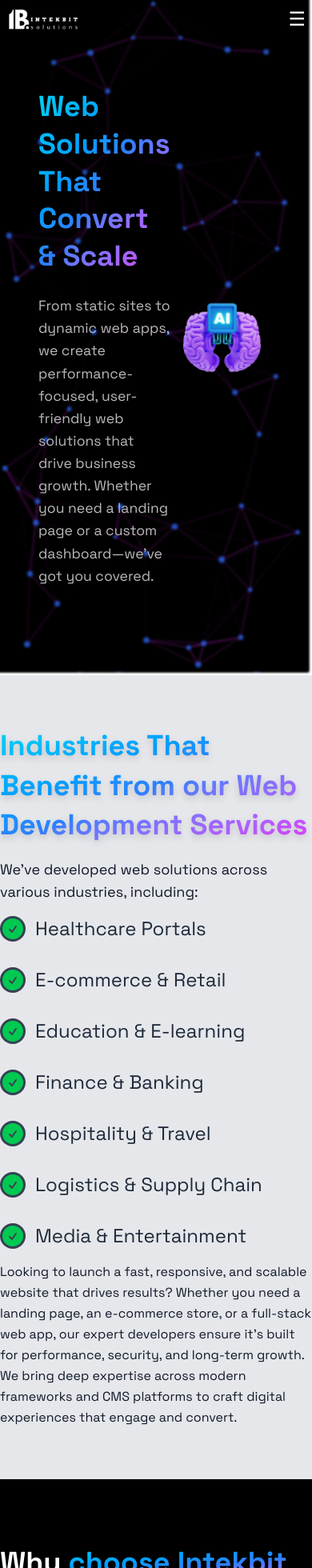
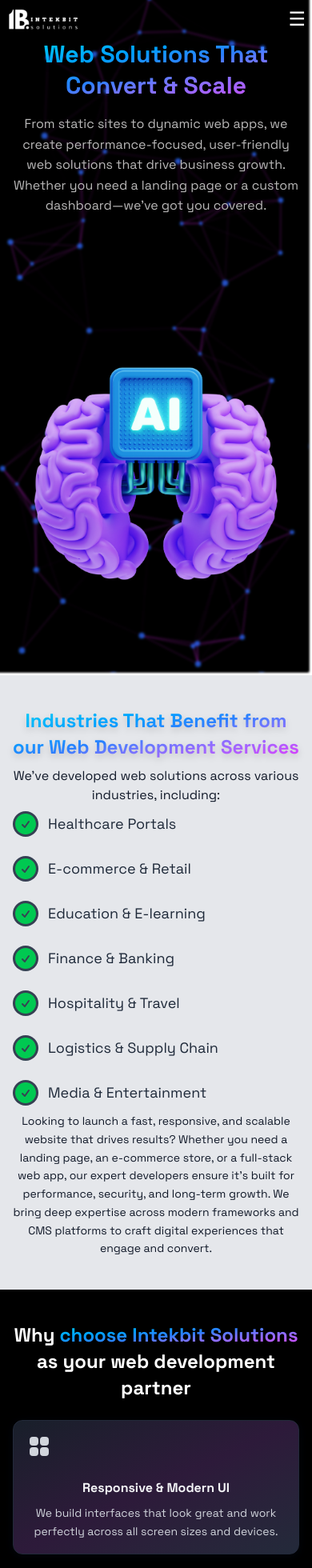
Before and after one commit to sushilkantaria/intekbit, a React (Vite) app: page /web-development in a window 390 px wide. Shown: the top 1960 px of the page at 80% size. Built offline with nearby package versions, Linux system fonts and the light colour scheme.

Commit message:
add changes

```diff
--- a/src/components/ServiceTabs.jsx
+++ b/src/components/ServiceTabs.jsx
@@ -25,10 +25,14 @@ const ServiceTabs = ({ servicesData }) => {
     contactCtaDescription,
   } = servicesData;
   return (
-    <div>
+    <div className="overflow-x-hidden">
       {/* HERO SECTION */}
       <ParticleBackground />
-      <section className="min-h-screen max-w-7xl mx-auto px-12 flex items-center justify-between relative overflow-hidden" data-aos="fade-down" data-aos-duration="1000">
+      <section
+        className="min-h-screen max-w-7xl mx-auto px-4 md:px-8 lg:px-12 py-12 flex flex-col md:flex-row items-center justify-between relative overflow-hidden gap-8 md:gap-0"
+        data-aos="fade-down"
+        data-aos-duration="1000"
+      >
         {/* Video background if heroImage is mp4 */}
         {heroImage && heroImage.endsWith('.mp4') && (
           <video
@@ -40,73 +44,88 @@ const ServiceTabs = ({ servicesData }) => {
             className="absolute inset-0 w-full h-full object-cover z-0"
           />
         )}
-        <div className="flex-1 max-w-3xl relative z-10">
-          <h1 className="text-4xl bg-gradient-to-br from-cyan-400 via-blue-500 to-fuchsia-500 bg-clip-text text-transparent drop-shadow-lg font-bold leading-[1.3] mb-6">
+        <div className="flex-1 max-w-3xl relative z-10 text-center md:text-left">
+          <h1 className="text-3xl md:text-4xl bg-gradient-to-br from-cyan-400 via-blue-500 to-fuchsia-500 bg-clip-text text-transparent drop-shadow-lg font-bold leading-[1.3] mb-4 md:mb-6">
             {heroTitle}
           </h1>
-          <p className="text-[#BBBABA] text-[1.1rem] leading-[1.6] text-left">
+          <p className="text-[#BBBABA] text-base md:text-[1.1rem] leading-[1.6] text-center md:text-left">
             {heroDescription}
           </p>
         </div>
         {/* Only show image if not mp4 */}
         {heroImage && !heroImage.endsWith('.mp4') && (
-          <div className="flex-1 flex justify-center p-4 max-w-md relative z-10">
+          <div className="flex-1 flex justify-center items-center p-2 md:p-4 w-full max-w-xs md:max-w-md relative z-10 mx-auto md:mx-0">
             <img
               src={heroImage}
               alt="Service Visual"
-              className="max-w-full h-auto object-contain"
+              className="w-full h-auto object-contain rounded-xl shadow-lg"
             />
           </div>
         )}
       </section>
       <div className="bg-gray-200">
         {/* INDUSTRIES SECTION */}
-        <section className="max-w-6xl mx-auto py-16 text-gray-800" data-aos="fade-up" data-aos-duration="1000">
-          <h1 className="text-4xl bg-gradient-to-br from-cyan-400 via-blue-500 to-fuchsia-500 bg-clip-text text-transparent drop-shadow-lg font-semibold mb-4 leading-snug">
+        <section
+          className="max-w-6xl mx-auto py-10 md:py-16 text-gray-800 px-4 md:px-8"
+          data-aos="fade-up"
+          data-aos-duration="1000"
+        >
+          <h1 className="text-2xl md:text-4xl bg-gradient-to-br from-cyan-400 via-blue-500 to-fuchsia-500 bg-clip-text text-transparent drop-shadow-lg font-semibold mb-2 md:mb-4 leading-snug text-center md:text-left">
             {industriesTitle}
           </h1>
-          <p className="text-gray-900 mb-4 text-lg">{industriesDescription}</p>
-          <ul className="space-y-8">
+          <p className="text-gray-900 mb-2 md:mb-4 text-base md:text-lg text-center md:text-left">
+            {industriesDescription}
+          </p>
+          <ul className="space-y-6 md:space-y-8">
             {industries &&
               industries.map((item, index) => (
-                <li key={index} className="flex items-center text-2xl" data-aos="zoom-in" data-aos-delay={100 * index}>
+                <li
+                  key={index}
+                  className="flex items-center text-lg md:text-2xl"
+                  data-aos="zoom-in"
+                  data-aos-delay={100 * index}
+                >
                   <HiCheckCircle className="w-8 h-8 mr-3 rounded-full bg-gray-700 text-green-500" />
                   {item}
                 </li>
               ))}
           </ul>
-          <p className="mt-4 text-gray-900 text-base leading-relaxed">
+          <p className="mt-2 md:mt-4 text-gray-900 text-sm md:text-base leading-relaxed text-center md:text-left">
             {contactCtaDescription}
           </p>
         </section>
       </div>
       {/* WHY US SECTION */}
-      <div className='bg-black'>
-        <section className="max-w-6xl mx-auto py-20 text-white" data-aos="fade-right" data-aos-duration="1000">
-          <h2 className="text-4xl font-semibold mb-10 leading-snug">
+      <div className="bg-black">
+        <section
+          className="max-w-6xl mx-auto py-10 md:py-20 text-white px-4 md:px-8"
+          data-aos="fade-right"
+          data-aos-duration="1000"
+        >
+          <h2 className="text-2xl md:text-4xl font-semibold mb-6 md:mb-10 leading-snug text-center md:text-left">
             Why{' '}
             <span className="bg-gradient-to-br from-cyan-400 via-blue-500 to-fuchsia-500 bg-clip-text text-transparent drop-shadow-lg">
               choose Intekbit Solutions
             </span>{' '}
             as your web development partner
           </h2>
-          <div className="flex flex-col gap-8">
+          <div className="flex flex-col gap-6 md:gap-8">
             {reasons &&
               reasons.map((item, index) => (
                 <div
-                  className="flex items-start gap-6 rounded-xl px-8 py-6 bg-gradient-to-br from-[#181F2A] to-[#232A3A] via-[#2D1A3A] border border-[#232A3A] shadow-[0_2px_12px_0_rgba(30,58,138,0.10)] transition-transform duration-300 hover:scale-[1.01]"
+                  className="flex flex-col md:flex-row items-start gap-4 md:gap-6 rounded-xl px-4 md:px-8 py-4 md:py-6 bg-gradient-to-br from-[#181F2A] to-[#232A3A] via-[#2D1A3A] border border-[#232A3A] shadow-[0_2px_12px_0_rgba(30,58,138,0.10)] transition-transform duration-300 hover:scale-[1.01]"
                   key={index}
                   data-aos="zoom-in"
                   data-aos-delay={100 * index}
                 >
-                  <div className="my-auto mr-4">
-                    <HiSquares2X2 className="w-10 h-10 text-gray-300" />
+                  <div className="my-auto mb-2 md:mb-0 md:mr-4 flex justify-center md:justify-start">
+                    <HiSquares2X2 className="w-8 md:w-10 h-8 md:h-10 text-gray-300" />
                   </div>
                   <div>
-                    <h3 className="text-lg font-semibold mb-3 text-gray-100">
+                    <h3 className="text-base md:text-lg font-semibold mb-2 md:mb-3 text-gray-100 text-center md:text-left">
                       {item.title}
                     </h3>
-                    <p className="text-gray-300 text-base leading-relaxed">
+                    <p className="text-gray-300 text-sm md:text-base leading-relaxed text-center md:text-left">
                       {item.desc}
                     </p>
                   </div>
@@ -114,35 +133,39 @@ const ServiceTabs = ({ servicesData }) => {
               ))}
           </div>
           <button
-            className="mt-12 px-8 py-3 shadow-[0_2px_12px_0_rgba(30,58,138,0.18),0_1px_8px_0_rgba(136,19,55,0.13),0_1px_6px_0_rgba(202,138,4,0.10),0_1px_4px_0_rgba(6,78,59,0.10),inset_0_2px_16px_0_rgba(255,255,255,0.13),inset_0_0_12px_2px_rgba(255,255,255,0.10),inset_0_0_0_1px_rgba(255,255,255,0.07)] backdrop-blur-lg backdrop-saturate-150 text-white text-base rounded-3xl hover:bg-red-600 transition-colors duration-300"
+            className="mt-8 md:mt-12 px-6 md:px-8 py-2 md:py-3 shadow-[0_2px_12px_0_rgba(30,58,138,0.18),0_1px_8px_0_rgba(136,19,55,0.13),0_1px_6px_0_rgba(202,138,4,0.10),0_1px_4px_0_rgba(6,78,59,0.10),inset_0_2px_16px_0_rgba(255,255,255,0.13),inset_0_0_12px_2px_rgba(255,255,255,0.10),inset_0_0_0_1px_rgba(255,255,255,0.07)] backdrop-blur-lg backdrop-saturate-150 text-white text-sm md:text-base rounded-3xl hover:bg-red-600 transition-colors duration-300"
             onClick={() => navigate('/contact')}
           >
             {contactCtaText}
           </button>
         </section>
         {/* TECH STACK SECTION */}
-        <section className="text-white max-w-7xl mx-auto py-4" data-aos="fade-left" data-aos-duration="1000">
-          <h2 className="text-4xl bg-gradient-to-br from-cyan-400 via-blue-500 to-fuchsia-500 bg-clip-text text-transparent drop-shadow-lg font-semibold mb-4 text-center">
+        <section
+          className="text-white max-w-7xl mx-auto py-4 px-4 md:px-8"
+          data-aos="fade-left"
+          data-aos-duration="1000"
+        >
+          <h2 className="text-2xl md:text-4xl bg-gradient-to-br from-cyan-400 via-blue-500 to-fuchsia-500 bg-clip-text text-transparent drop-shadow-lg font-semibold mb-2 md:mb-4 text-center">
             {techStackTitle}
           </h2>
-          <p className="mb-5 text-gray-400 text-base leading-relaxed text-center">
+          <p className="mb-3 md:mb-5 text-gray-400 text-sm md:text-base leading-relaxed text-center">
             {techStackDescription}
           </p>
-          <div className="grid grid-cols-3 gap-12 max-w-3xl mx-auto justify-items-center mt-4">
+          <div className="grid grid-cols-2 sm:grid-cols-3 gap-6 md:gap-12 max-w-3xl mx-auto justify-items-center mt-4">
             {techs &&
               techs.map((tech, index) => (
                 <div
                   key={index}
-                  className="w-full max-w-xs h-36 p-2 px-6 border border-white/10 rounded-tl-2xl rounded-br-2xl flex flex-col items-center transition-transform duration-300 hover:-translate-y-1 relative shadow-[0_2px_12px_0_rgba(30,58,138,0.18),0_1px_8px_0_rgba(136,19,55,0.13),0_1px_6px_0_rgba(202,138,4,0.10),0_1px_4px_0_rgba(6,78,59,0.10),inset_0_2px_16px_0_rgba(255,255,255,0.13),inset_0_0_12px_2px_rgba(255,255,255,0.10),inset_0_0_0_1px_rgba(255,255,255,0.07)] backdrop-blur-lg backdrop-saturate-150"
+                  className="w-full max-w-xs h-28 md:h-36 p-2 px-4 md:px-6 border border-white/10 rounded-tl-2xl rounded-br-2xl flex flex-col items-center transition-transform duration-300 hover:-translate-y-1 relative shadow-[0_2px_12px_0_rgba(30,58,138,0.18),0_1px_8px_0_rgba(136,19,55,0.13),0_1px_6px_0_rgba(202,138,4,0.10),0_1px_4px_0_rgba(6,78,59,0.10),inset_0_2px_16px_0_rgba(255,255,255,0.13),inset_0_0_12px_2px_rgba(255,255,255,0.10),inset_0_0_0_1px_rgba(255,255,255,0.07)] backdrop-blur-lg backdrop-saturate-150"
                   data-aos="zoom-in"
                   data-aos-delay={100 * index}
                 >
                   <img
                     src={tech.icon}
                     alt={tech.name}
-                    className="w-16 h-24 object-contain mb-1"
+                    className="w-12 md:w-16 h-16 md:h-24 object-contain mb-1"
                   />
-                  <div className="text-sm text-gray-300 text-center relative pt-6 w-full">
+                  <div className="text-xs md:text-sm text-gray-300 text-center relative pt-4 md:pt-6 w-full">
                     <span className="absolute top-0 left-1/10 w-4/5 h-px bg-red-500"></span>
                     {tech.name}
                   </div>
@@ -151,12 +174,16 @@ const ServiceTabs = ({ servicesData }) => {
           </div>
         </section>
         {/* CONTACT CTA SECTION */}
-        <section className="max-w-6xl mx-auto py-20 text-white text-center px-8" data-aos="fade-up" data-aos-duration="1000">
-          <p className="text-2xl leading-loose text-gray-100">
+        <section
+          className="max-w-6xl mx-auto py-10 md:py-20 text-white text-center px-4 md:px-8"
+          data-aos="fade-up"
+          data-aos-duration="1000"
+        >
+          <p className="text-lg md:text-2xl leading-loose text-gray-100">
             {contactCtaDescription}
           </p>
           <button
-            className="shadow-[0_2px_12px_0_rgba(30,58,138,0.18),0_1px_8px_0_rgba(136,19,55,0.13),0_1px_6px_0_rgba(202,138,4,0.10),0_1px_4px_0_rgba(6,78,59,0.10),inset_0_2px_16px_0_rgba(255,255,255,0.13),inset_0_0_12px_2px_rgba(255,255,255,0.10),inset_0_0_0_1px_rgba(255,255,255,0.07)] text-white text-base px-8 py-3 mt-4 rounded-3xl backdrop-blur-lg backdrop-saturate-150 hover:bg-red-600 transition-colors duration-300"
+            className="shadow-[0_2px_12px_0_rgba(30,58,138,0.18),0_1px_8px_0_rgba(136,19,55,0.13),0_1px_6px_0_rgba(202,138,4,0.10),0_1px_4px_0_rgba(6,78,59,0.10),inset_0_2px_16px_0_rgba(255,255,255,0.13),inset_0_0_12px_2px_rgba(255,255,255,0.10),inset_0_0_0_1px_rgba(255,255,255,0.07)] text-white text-xs md:text-base px-4 md:px-8 py-2 md:py-3 mt-2 md:mt-4 rounded-3xl backdrop-blur-lg backdrop-saturate-150 hover:bg-red-600 transition-colors duration-300"
             onClick={() => navigate('/contact')}
           >
             {contactCtaText}
@@ -165,8 +192,12 @@ const ServiceTabs = ({ servicesData }) => {
       </div>
       {/* FAQ SECTION */}
       <div className="bg-gray-200">
-        <section className="max-w-6xl mx-auto text-black py-8" data-aos="fade-up" data-aos-duration="1000">
-          <h2 className="text-2xl bg-gradient-to-b from-cyan-400 via-blue-500 to-fuchsia-500 bg-clip-text text-transparent drop-shadow-lg font-semibold mb-10 text-left lowercase">
+        <section
+          className="max-w-6xl mx-auto text-black py-8 md:py-8 px-4 md:px-8"
+          data-aos="fade-up"
+          data-aos-duration="1000"
+        >
+          <h2 className="text-lg md:text-2xl bg-gradient-to-b from-cyan-400 via-blue-500 to-fuchsia-500 bg-clip-text text-transparent drop-shadow-lg font-semibold mb-6 md:mb-10 text-left lowercase">
             Frequently asked questions (FAQs)
           </h2>
           <div className="border-t border-gray-900">
@@ -174,18 +205,16 @@ const ServiceTabs = ({ servicesData }) => {
               faqData.map((item, index) => (
                 <div
                   key={index}
-                  className={`border-b border-gray-900 py-4 transition-all duration-300 ${
+                  className={`border-b border-gray-900 py-3 md:py-4 transition-all duration-300 ${
                     faqOpenIndex === index ? 'bg-opacity-10' : ''
                   }`}
-                  data-aos="zoom-in"
-                  data-aos-delay={100 * index}
                 >
                   <div
-                    className="flex justify-between items-center cursor-pointer text-base font-medium"
+                    className="flex justify-between items-center md:items-center cursor-pointer text-sm md:text-base font-medium gap-2 md:gap-0"
                     onClick={() => toggleFaq(index)}
                   >
                     <span>{item.question}</span>
-                    <div className="w-7 h-7 rounded-full shadow-[0_2px_12px_0_rgba(30,58,138,0.18),0_1px_8px_0_rgba(136,19,55,0.13),0_1px_6px_0_rgba(202,138,4,0.10),0_1px_4px_0_rgba(6,78,59,0.10),inset_0_2px_16px_0_rgba(255,255,255,0.13),inset_0_0_12px_2px_rgba(255,255,255,0.10),inset_0_0_0_1px_rgba(255,255,255,0.07)] flex items-center justify-center">
+                    <div className="w-6 md:w-7 h-6 md:h-7 rounded-full shadow-[0_2px_12px_0_rgba(30,58,138,0.18),0_1px_8px_0_rgba(136,19,55,0.13),0_1px_6px_0_rgba(202,138,4,0.10),0_1px_4px_0_rgba(6,78,59,0.10),inset_0_2px_16px_0_rgba(255,255,255,0.13),inset_0_0_12px_2px_rgba(255,255,255,0.10),inset_0_0_0_1px_rgba(255,255,255,0.07)] flex items-center justify-center">
                       {faqOpenIndex === index ? (
                         <HiMinus className="w-4 h-4 text-gray-800" />
                       ) : (
@@ -194,7 +223,7 @@ const ServiceTabs = ({ servicesData }) => {
                     </div>
                   </div>
                   {faqOpenIndex === index && (
-                    <div className="mt-3 text-gray-700 text-base leading-relaxed pr-2">
+                    <div className="mt-2 md:mt-3 text-gray-700 text-xs md:text-base leading-relaxed pr-0 md:pr-2">
                       {item.answer}
                     </div>
                   )}
--- a/src/components/home/Services.jsx
+++ b/src/components/home/Services.jsx
@@ -7,7 +7,7 @@ import RotatingIcons from '../rotating';
 // Service images mapping
 const serviceImages = {
   ai: '/Assets/homeServices/ai.gif',
-  mobile: '/Assets/homeServices/mobile_app.png',
+  mobile: '/Assets/homeServices/mobileApp.gif',
   cloud_services: '/Assets/homeServices/cloudService.gif',
   software: '/Assets/homeServices/softwareDevelopment.gif',
 };
@@ -261,7 +261,9 @@ const ServicesSection = ({ services }) => {
                   <div className="w-full h-64 sm:h-80 rounded-2xl overflow-hidden mx-auto shadow-2xl image-container">
                     {serviceKey === 'uiux_design' ? (
                       <UiUx />
-                    ) : (
+                    ) : serviceKeys[activeServiceIndex] === 'web' ? (
+                    <RotatingIcons />
+                  ) : (
                       <img
                         src={serviceImages[serviceKey] || '/Assets/web.gif'}
                         alt={services[serviceKey]?.title || 'Service'}
```
Also changed, not shown: public/Assets/homeServices/mobileApp.gif (added), public/Assets/homeServices/mobile_app.png (deleted).
